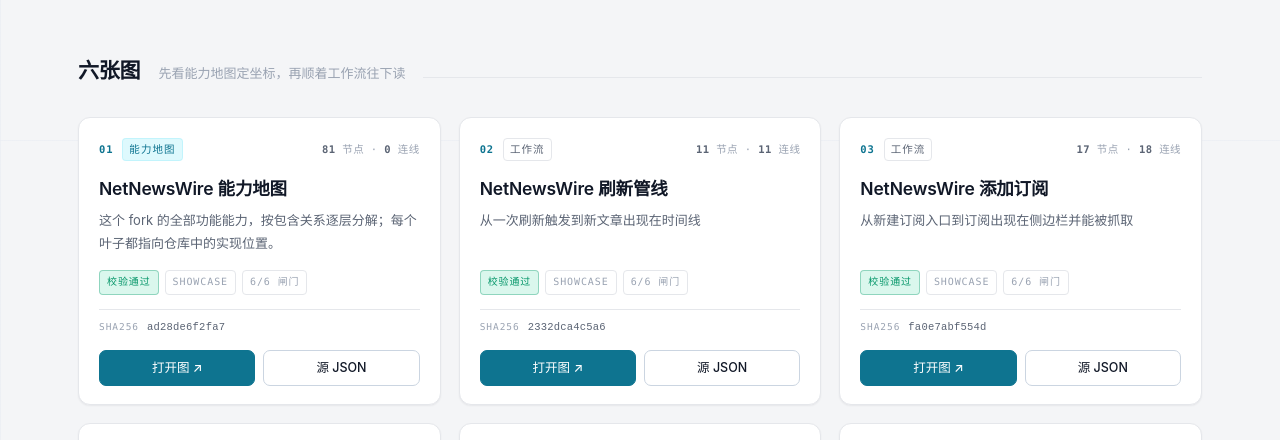
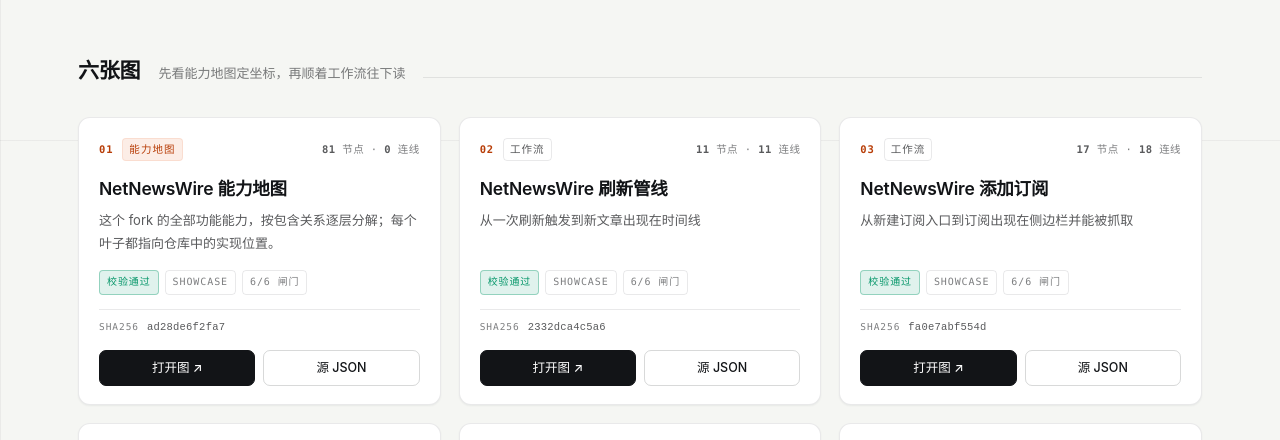
Before and after one commit to elonwoo/netnewswire-guide, a plain HTML site: page index.html in a window 1280 px wide. Shown: the part 660-1100 px from the top of the page. Drawn offline with Linux system fonts and the light colour scheme.

Commit message:
style(home): adopt the archify gallery light palette

```diff
--- a/index.html
+++ b/index.html
@@ -17,6 +17,7 @@
     --line:#1e293b;
     --line-hi:#334155;
     --accent:#22d3ee;
+    --accent-text:#22d3ee;
     --accent-soft:rgba(8,51,68,.4);
     --ok:#34d399;
     --ok-soft:rgba(6,78,59,.4);
@@ -33,26 +34,27 @@
     --mono:ui-monospace,SFMono-Regular,"SF Mono",Menlo,Consolas,monospace;
   }
   html[data-theme="light"]{
-    --bg:#f4f5f7;
-    --bg-grid:color-mix(in srgb, #e9edf2 70%, transparent);
+    --bg:#f5f6f3;
+    --bg-grid:rgba(18,20,23,.05);
     --surface:#ffffff;
-    --surface-2:#f8fafc;
-    --text:#111827;
-    --muted:#5b6474;
-    --dim:#9aa3b2;
-    --line:#e5e7eb;
-    --line-hi:#cbd5e1;
-    --accent:#0e7490;
-    --accent-soft:rgba(34,211,238,.15);
+    --surface-2:#f0f2ee;
+    --text:#121417;
+    --muted:rgba(18,20,23,.70);
+    --dim:rgba(18,20,23,.55);
+    --line:rgba(18,20,23,.09);
+    --line-hi:rgba(18,20,23,.16);
+    --accent:#e2500e;
+    --accent-text:#b83e08;
+    --accent-soft:rgba(226,80,14,.10);
     --ok:#059669;
-    --ok-soft:rgba(52,211,153,.18);
+    --ok-soft:rgba(5,150,105,.12);
     --ok-line:rgba(5,150,105,.35);
-    --btn-bg:#0e7490;
+    --btn-bg:#121417;
     --btn-fg:#ffffff;
-    --btn-hover:#155e75;
+    --btn-hover:#000000;
     --btn-hover-fg:#ffffff;
-    --shadow:0 1px 2px rgba(17,24,39,.06);
-    --bar-bg:rgba(244,245,247,.85);
+    --shadow:0 1px 2px rgba(24,28,34,.06);
+    --bar-bg:rgba(245,246,243,.85);
     --glow-a:none;
     --glow-b:none;
   }
@@ -91,7 +93,7 @@
     color:var(--muted);text-decoration:none;font-size:13px;line-height:1;
     transition:color .16s,border-color .16s,background .16s;
   }
-  .toplink:hover{color:var(--text);border-color:var(--accent);background:var(--accent-soft)}
+  .toplink:hover{color:var(--accent-text);border-color:var(--accent);background:var(--accent-soft)}
   .theme-btn{
     height:34px;padding:0 11px;display:inline-flex;align-items:center;justify-content:center;
     border:1px solid var(--line-hi);border-radius:7px;background:transparent;
@@ -104,7 +106,7 @@
   .hero{padding:88px 0 56px;border-bottom:1px solid var(--line)}
   .eyebrow{
     font-family:var(--mono);font-size:11px;letter-spacing:.16em;text-transform:uppercase;
-    color:var(--accent);margin:0 0 22px;
+    color:var(--accent-text);margin:0 0 22px;
   }
   h1{
     margin:0 0 24px;font-size:clamp(38px,6.2vw,76px);line-height:1.04;
@@ -113,6 +115,7 @@
     -webkit-background-clip:text;background-clip:text;color:transparent;
     max-width:20ch;
   }
+  html[data-theme="light"] .hl{color:var(--accent)}
   .lede{max-width:66ch;margin:0;color:var(--muted);font-size:16.5px;line-height:1.8;text-wrap:pretty}
   .lede code{font-family:var(--mono);font-size:.9em;color:var(--text);background:var(--surface-2);border:1px solid var(--line);border-radius:5px;padding:1px 6px;white-space:nowrap}
   .hero-foot{display:flex;flex-wrap:wrap;align-items:center;gap:10px 14px;margin-top:30px}
@@ -149,12 +152,12 @@
   }
   .card:hover{border-color:var(--line-hi);transform:translateY(-2px)}
   .card-head{display:flex;align-items:center;gap:9px;font-family:var(--mono);font-size:10.5px;letter-spacing:.08em}
-  .idx{color:var(--accent);font-weight:600}
+  .idx{color:var(--accent-text);font-weight:600}
   .tag{
     text-transform:uppercase;color:var(--muted);
     border:1px solid var(--line);border-radius:4px;padding:2px 6px;letter-spacing:.1em;
   }
-  .tag.tree{color:var(--accent);border-color:var(--accent-soft);background:var(--accent-soft)}
+  .tag.tree{color:var(--accent-text);border-color:var(--accent-soft);background:var(--accent-soft)}
   .counts{margin-left:auto;color:var(--dim);letter-spacing:.04em;white-space:nowrap}
   .counts b{color:var(--muted);font-weight:600}
   .card h3{margin:16px 0 8px;font-size:17.5px;line-height:1.4;font-weight:600;letter-spacing:-.01em}
@@ -178,7 +181,7 @@
     color:var(--text);text-decoration:none;font-size:12.5px;font-weight:500;white-space:nowrap;
     transition:background .16s,border-color .16s,color .16s;
   }
-  .btn:hover{border-color:var(--accent);color:var(--accent);background:var(--accent-soft)}
+  .btn:hover{border-color:var(--accent);color:var(--accent-text);background:var(--accent-soft)}
   .btn.primary{background:var(--btn-bg);color:var(--btn-fg);border-color:var(--btn-bg)}
   .btn.primary:hover{background:var(--btn-hover);border-color:var(--btn-hover);color:var(--btn-hover-fg)}
 
@@ -188,7 +191,7 @@
   .foot strong{color:var(--muted);font-weight:600}
   .foot .sep{color:var(--line-hi)}
   .foot a{color:var(--muted);text-decoration:none;border-bottom:1px solid var(--line-hi)}
-  .foot a:hover{color:var(--accent);border-color:var(--accent)}
+  .foot a:hover{color:var(--accent-text);border-color:var(--accent)}
   .foot-mono{font-family:var(--mono);font-size:11.5px}
 
   /* ---------- responsive ---------- */
@@ -245,7 +248,7 @@
   <section class="hero">
     <div class="wrap">
       <p class="eyebrow">Visual guide / source-cited diagrams</p>
-      <h1>先看图，再读代码</h1>
+      <h1>先看图，<span class="hl">再读代码</span></h1>
       <p class="lede">
         这是对一个 NetNewsWire fork 的源码解读。每张图上每个节点都标了原始文件与行号，点开即可跳到 GitHub 上对应的位置；
         所有图由同一份 JSON IR 生成，并通过结构校验。基线提交 <code>512e461</code>。
```
